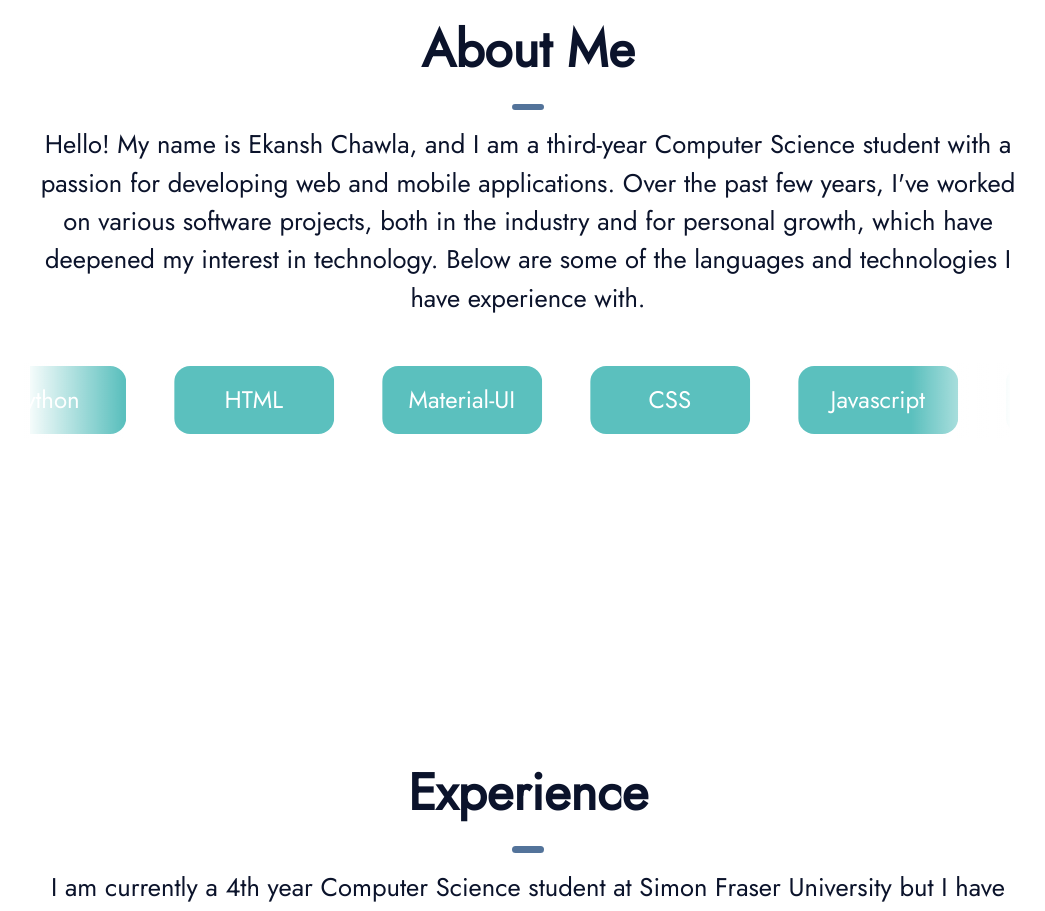
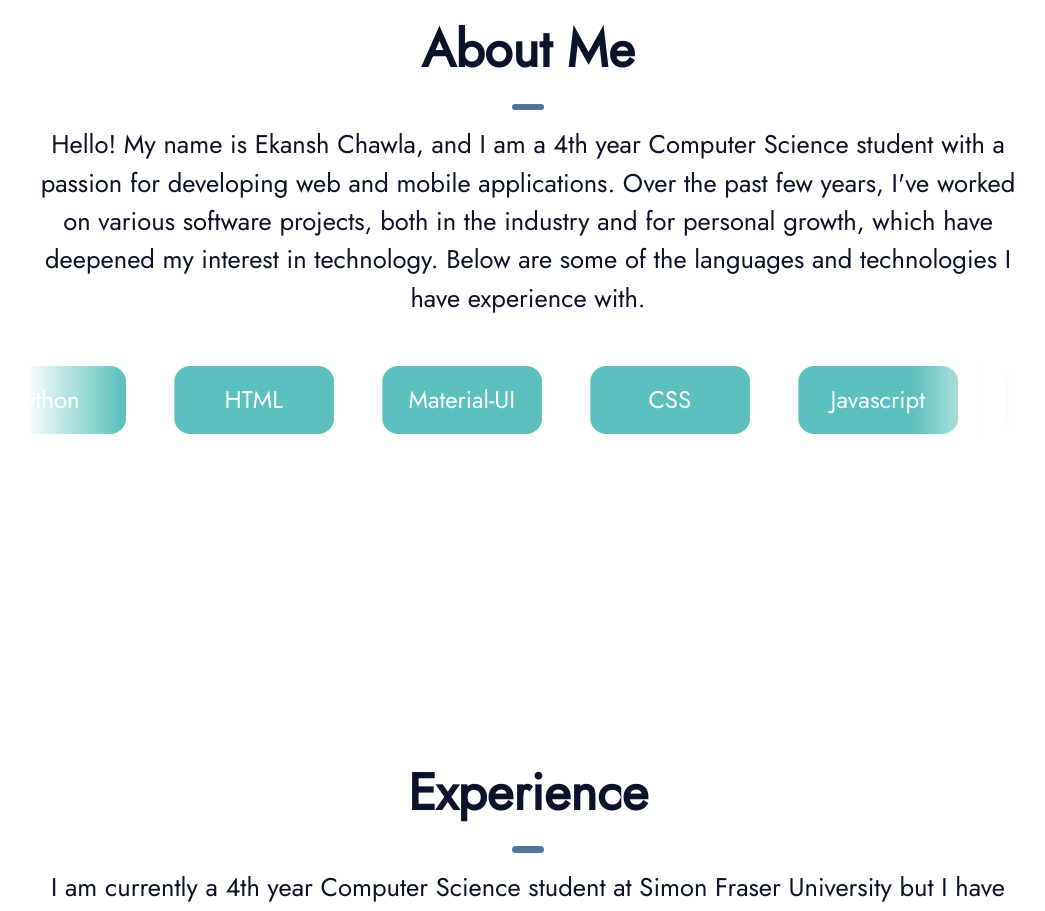
Before and after one commit to Ekanshthegreat/Dynamic-Portfolio, a React (Create React App) app: page / in a window 1280 px wide. Shown: the part 940-1851 px from the top of the page, without its empty margins (112-1157 px from the left). Built offline with nearby package versions, Linux system fonts and the light colour scheme.

Commit message:
upd aboutme

```diff
--- a/src/components/sections/About.js
+++ b/src/components/sections/About.js
@@ -140,7 +140,7 @@ const About = () => {
             <StyledDivider />
           </StyledGenericTitle>
           <StyledGenericSubText component="h1">
-          Hello! My name is Ekansh Chawla, and I am a third-year Computer Science student with a passion for developing web and mobile applications. Over the past few years, I've worked on various software projects, both in the industry and for personal growth, which have deepened my interest in technology. Below are some of the languages and technologies I have experience with.
+          Hello! My name is Ekansh Chawla, and I am a 4th year Computer Science student with a passion for developing web and mobile applications. Over the past few years, I've worked on various software projects, both in the industry and for personal growth, which have deepened my interest in technology. Below are some of the languages and technologies I have experience with.
           </StyledGenericSubText>
           <StyledScrollingContainer>
             <StyledScrollingBelt>
```
